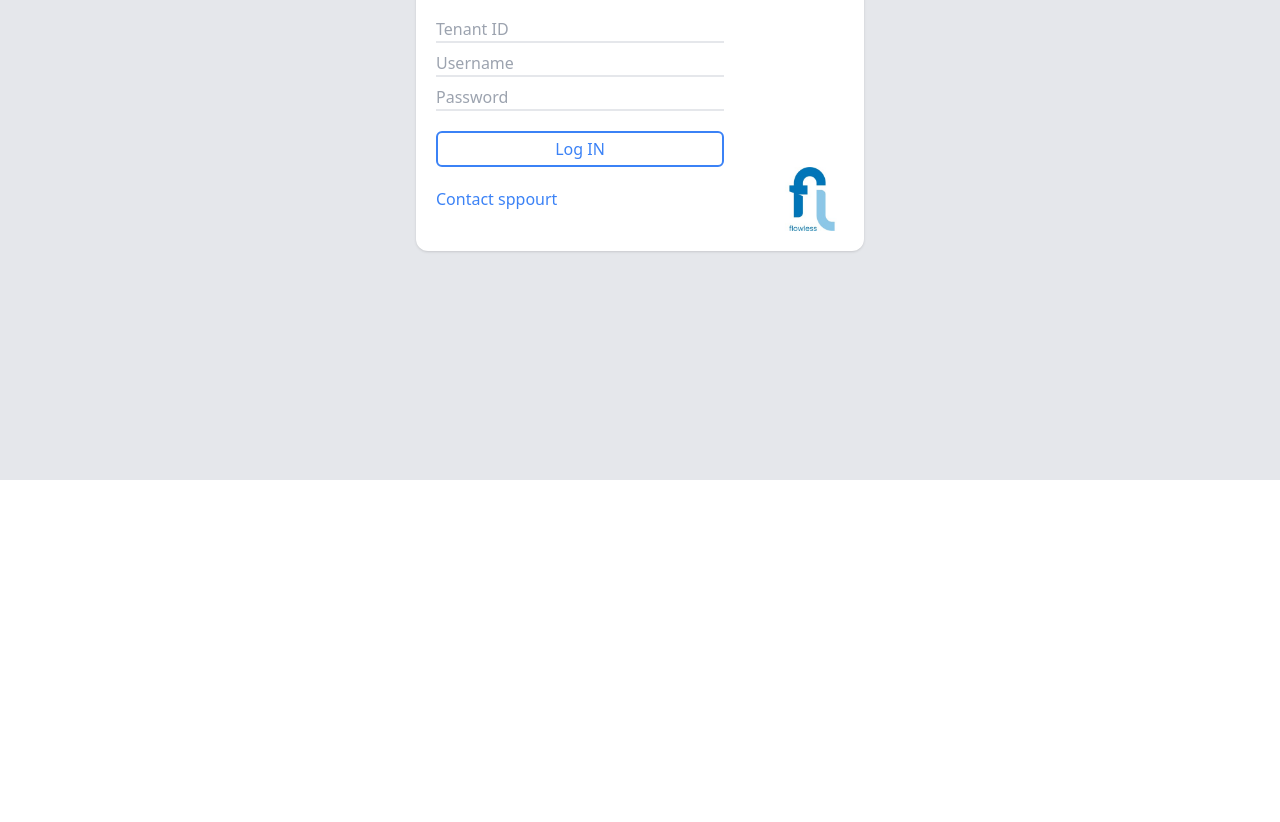
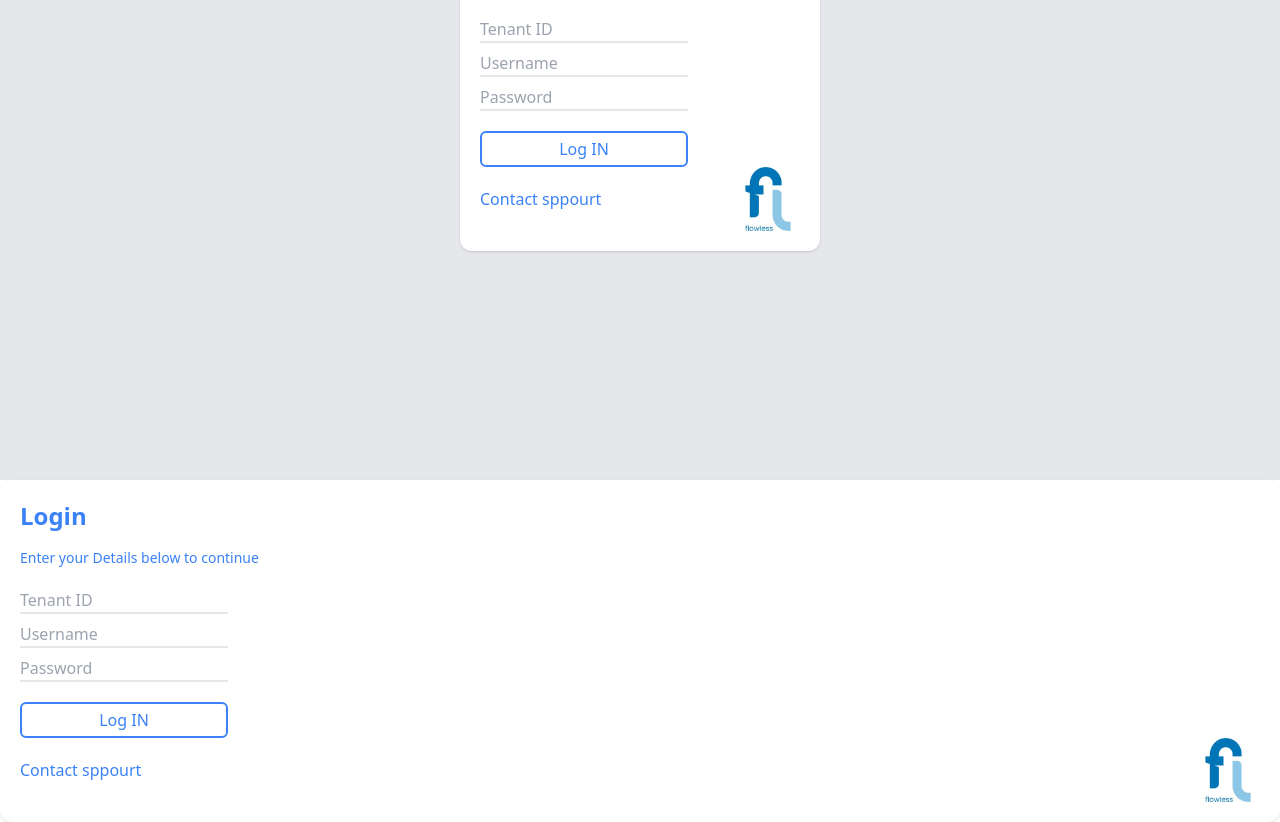
Before and after one commit to AbdallahQawas/Login, a Vue app: page / in a window 1280 px wide. Shown: the part 320-1142 px from the top of the page. Before the commit the page ends 800 px from the top, so only its background shows below. Built offline with nearby package versions, Linux system fonts and the light colour scheme.

Commit message:
move to new empty page through login button

```diff
--- a/src/App.vue
+++ b/src/App.vue
@@ -1,12 +1,14 @@
 <script setup lang="ts">
 import { RouterView } from 'vue-router'
 import LoginForm from './components/LoginForm.vue'
+// import BlankPAge from './components/BlankPage.vue'
 </script>
 
 <template>
   <div class="bg-gray-200 flex justify-center items-center h-screen">
     <LoginForm />
   </div>
+  <router-view />
 </template>
 
 <style></style>
--- /dev/null
+++ b/src/components/BlankPage.vue
@@ -0,0 +1,5 @@
+<template>
+  <div class="fl-width">Hello from blank page</div>
+</template>
+
+<script lang="ts" setup></script>
--- a/src/components/LoginForm.vue
+++ b/src/components/LoginForm.vue
@@ -1,10 +1,10 @@
 <template>
   <div class="bg-white fl-width p-5 rounded-xl shadow text-blue-500">
-    <div class="w-72">
+    <div class="w-80">
       <p class="font-bold text-2xl mb-4">Login</p>
       <p class="text-sm">Enter your Details below to continue</p>
 
-      <form class="flex flex-col my-4">
+      <form class="flex flex-col my-4 w-52">
         <input
           class="focus:outline-none border-b-2 focus:border-blue-400 my-1"
           type="ID"
@@ -22,12 +22,14 @@
         />
       </form>
 
-      <button
-        id="login"
-        class="border-solid border-2 border-blue-500 hover:text-white hover:bg-blue-500 px-4 py-1 w-full rounded-md"
-      >
-        Log IN
-      </button>
+      <router-link to="/blank">
+        <button
+          id="login"
+          class="border-solid border-2 border-blue-500 hover:text-white hover:bg-blue-500 px-4 py-1 w-52 rounded-md"
+        >
+          Log IN
+        </button>
+      </router-link>
     </div>
     <div class="flex justify-between">
       <p class="my-auto">Contact sppourt</p>
@@ -36,10 +38,6 @@
   </div>
 </template>
 
-<script lang="ts" setup></script>
-
-<style scoped>
-.fl-width {
-  @apply w-[28rem];
-}
-</style>
+<script lang="ts" setup>
+import { RouterLink } from 'vue-router'
+</script>
--- a/src/main.ts
+++ b/src/main.ts
@@ -4,9 +4,11 @@ import { createApp } from 'vue'
 import { createPinia } from 'pinia'
 
 import App from './App.vue'
+import router from './router'
 
 const app = createApp(App)
 
 app.use(createPinia())
+app.use(router)
 
 app.mount('#app')
--- a/src/router/index.ts
+++ b/src/router/index.ts
@@ -0,0 +1,23 @@
+import { createRouter, createWebHistory } from 'vue-router'
+import LoginForm from '../components/LoginForm.vue'
+import BlankPage from '../components/BlankPage.vue'
+
+const routes = [
+  {
+    path: '/',
+    name: 'Login',
+    component: LoginForm
+  },
+  {
+    path: '/blank',
+    name: 'BlankPage',
+    component: BlankPage
+  }
+]
+
+const router = createRouter({
+  history: createWebHistory(import.meta.env.BASE_URL),
+  routes
+})
+
+export default router
```
